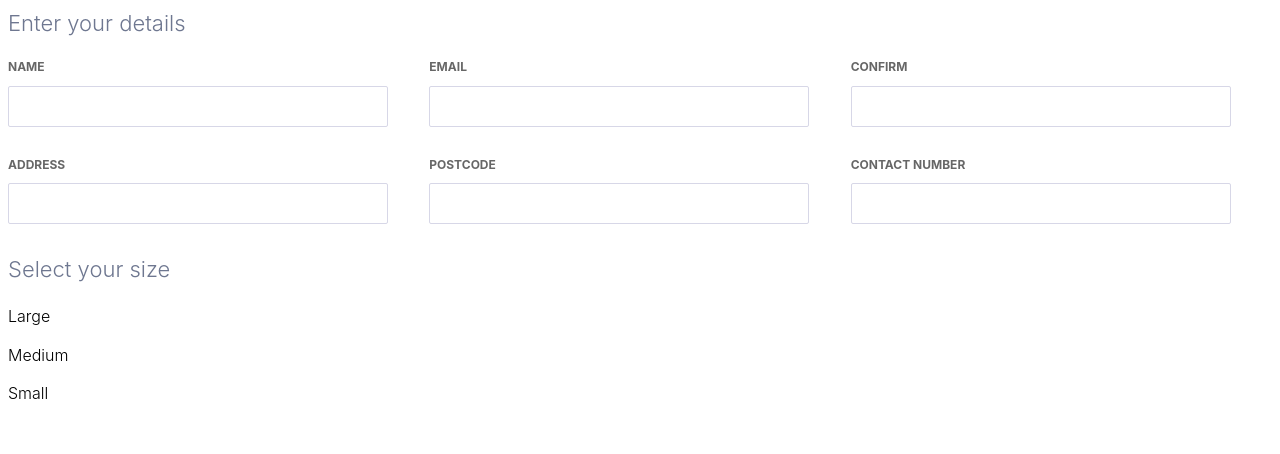
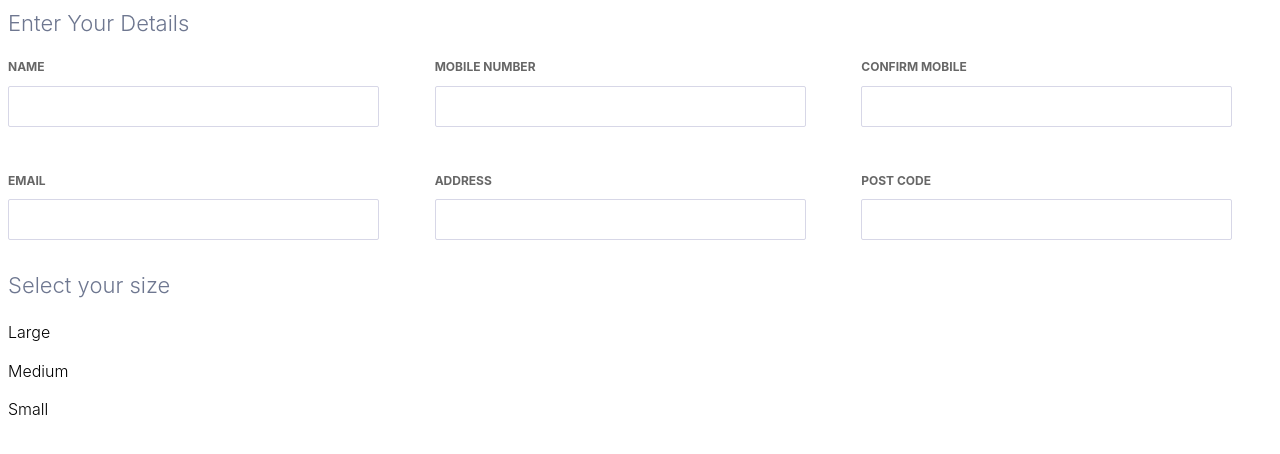
Before and after one commit to ryfprivate/pizza-creator-client, a React app: page / in a window 1280 px wide. Shown: the top 454 px of the page. Built offline with nearby package versions, Linux system fonts and the light colour scheme.

Commit message:
finish user input and each validation

```diff
--- a/src/components/App.js
+++ b/src/components/App.js
@@ -10,11 +10,42 @@ const Page = styled.div`
     Arial, sans-serif;
 `;
 class App extends React.Component {
+  constructor(props) {
+    super(props);
+
+    this.state = {
+      detailsFormData: {},
+      detailsFormDirty: false,
+    }
+
+    this.onDetailsFormDataChange = this.onDetailsFormDataChange.bind(this);
+  }
+
+  onDetailsFormDataChange(name, value) {
+    const { detailsFormData } = this.state;
+
+    const newDetailsFormData = {
+      ...detailsFormData,
+      [name]: value,
+    };
+
+    this.setState({
+      detailsFormData: newDetailsFormData,
+    });
+  }
+
   render() {
+
+    const { detailsFormData, detailsFormDirty } = this.state;
+
     return (
       <Page>
-        <Section title="Enter your details">
-          <DetailsForm />
+        <Section title="Enter Your Details">
+          <DetailsForm
+            data={detailsFormData}
+            dirty={detailsFormDirty}
+            onDataChange={this.onDetailsFormDataChange}
+          />
         </Section>
         <Section title="Select your size">
           <Sizes />
--- a/src/components/DetailsForm.js
+++ b/src/components/DetailsForm.js
@@ -1,27 +1,134 @@
-import React from "react";
+import React from 'react';
+import Input from './Input';
 import styled from "styled-components";
 
-import Input from "./Input";
-
-const Row = styled.div`
-  display: flex;
-  flex-direction: row;
-  flex-wrap: no-wrap;
+const DetailsFormDiv = styled.div`
+  display: grid;
+  grid-template-columns: repeat(3, 1fr);
+  grid-gap: 1rem;
 `;
 
-export default () => {
-  return (
-    <form>
-      <Row>
-        <Input label="NAME" />
-        <Input label="EMAIL" />
-        <Input label="CONFIRM" />
-      </Row>
-      <Row>
-        <Input label="ADDRESS" />
-        <Input label="POSTCODE" />
-        <Input label="CONTACT NUMBER" />
-      </Row>
-    </form>
-  );
-};
+export default class DetailsForm extends React.Component {
+  render() {
+    const { data, onDataChange, dirty } = this.props;
+
+    const confirmMobileValidationMessage = getValidationMessageForConfirmMobile(data.confirmMobile, data.mobile)
+
+    return (
+      <DetailsFormDiv>
+        <Input
+          label="Name"
+          value={data.name}
+          formDirty={dirty}
+          validate={data.name}
+          onChange={value => onDataChange('name', value)}
+          validationMessage="Please enter your name"
+        />
+        <Input
+          label="Mobile Number"
+          value={data.mobile}
+          formDirty={dirty}
+          validate={!getValidationMessageForMobile(data.mobile)}
+          onChange={value => onDataChange('mobile', value)}
+          validationMessage={getValidationMessageForMobile(data.mobile)}
+        />
+        <Input
+          label="Confirm Mobile"
+          value={data.confirmMobile}
+          formDirty={dirty}
+          validate={!confirmMobileValidationMessage}
+          onChange={value => onDataChange('confirmMobile', value)}
+          validationMessage={confirmMobileValidationMessage}
+        />
+        <Input
+          label="Email"
+          value={data.email}
+          formDirty={dirty}
+          validate={data.email}
+          validate={!getValidationMessageForEmail(data.email)}
+          onChange={value => onDataChange('email', value)}
+          validationMessage={getValidationMessageForEmail(data.email)}
+        />
+        <Input
+          label="Address"
+          value={data.address}
+          formDirty={dirty}
+          validate={data.address}
+          onChange={value => onDataChange('address', value)}
+          validationMessage="Please enter your Address"
+        />
+        <Input
+          label="Post Code"
+          value={data.postCode}
+          formDirty={dirty}
+          validate={!getValidationMessageForPostCode(data.postCode)}
+          onChange={value => onDataChange('postCode', value)}
+          validationMessage={getValidationMessageForPostCode(data.postCode)}
+        />
+      </DetailsFormDiv>
+    );
+  }
+}
+
+function validatePostCode(postCode) {
+  var re = /^\d{4}$/;
+  return re.test(String(postCode).toLowerCase());
+}
+
+function getValidationMessageForPostCode(postCode) {
+  if (!postCode) {
+    return 'Please enter your Post Code';
+  }
+
+  if (!validatePostCode(postCode)) {
+    return 'The Post Code format is invalid';
+  }
+
+  return '';
+}
+
+function validateEmail(email) {
+  var re = /^(([^<>()\[\]\\.,;:\s@"]+(\.[^<>()\[\]\\.,;:\s@"]+)*)|(".+"))@((\[[0-9]{1,3}\.[0-9]{1,3}\.[0-9]{1,3}\.[0-9]{1,3}\])|(([a-zA-Z\-0-9]+\.)+[a-zA-Z]{2,}))$/;
+  return re.test(String(email).toLowerCase());
+}
+
+function getValidationMessageForEmail(email) {
+  if (!email) {
+    return 'Please enter your Email';
+  }
+
+  if (!validateEmail(email)) {
+    return 'The Email format is invalid';
+  }
+
+  return '';
+}
+
+function validateMobile(mobile) {
+  var re = /^04\d{8}$/;
+  return re.test(String(mobile).toLowerCase());
+}
+
+function getValidationMessageForConfirmMobile(confirmMobile, mobile) {
+  if (!confirmMobile) {
+    return 'Please enter your Confirm Mobile';
+  }
+
+  if (confirmMobile !== mobile) {
+    return 'The Confirm Mobile is not same as Mobile Number';
+  }
+
+  return '';
+}
+
+function getValidationMessageForMobile(mobile) {
+  if (!mobile) {
+    return 'Please enter your Mobile';
+  }
+
+  if (!validateMobile(mobile)) {
+    return 'The Mobile format is invalid';
+  }
+
+  return '';
+}
--- a/src/components/Input.js
+++ b/src/components/Input.js
@@ -13,9 +13,12 @@ const Label = styled.label`
   color: rgba(0, 0, 0, 0.6);
   display: block;
   margin-bottom: 10px;
+  &.error {
+    color: #B00020;
+  }
 `;
 
-const Input = styled.input`
+const InputFrame = styled.input`
   width: 85%;
   background: #fff;
   border-radius: 2px;
@@ -25,11 +28,67 @@ const Input = styled.input`
   outline: none;
 `;
 
-export default ({ label }) => {
-  return (
-    <Container>
-      <Label>{label}</Label>
-      <Input type="text" />
-    </Container>
-  );
-};
+const ValidationErrorDiv = styled.div`
+  color: #B00020;
+  font-size: 14px;
+`
+
+// export default ({ label }) => {
+//   return (
+//     <Container>
+//       <Label>{label}</Label>
+//       <Input type="text" />
+//     </Container>
+//   );
+// };
+
+
+export default class Input extends React.Component {
+  constructor(props) {
+    super(props);
+
+    this.state = {
+      dirty: false,
+    };
+
+    this.onChange = this.onChange.bind(this);
+  }
+
+  onChange({ target: { value } }) {
+    const { onChange } = this.props;
+
+    this.setState({
+      dirty: true,
+    });
+
+    onChange(value);
+  }
+
+  render() {
+    const {
+      label,
+      value = '',
+      validate,
+      validationMessage,
+      formDirty,
+    } = this.props;
+
+    const {
+      dirty,
+    } = this.state;
+
+    const showError = !validate && (dirty || formDirty)
+
+    return (
+      <Container >
+        <Label className={showError && 'error'}>{label}</Label>
+        <InputFrame
+          value={value}
+          onChange={this.onChange}
+          type="text"
+        />
+        <ValidationErrorDiv>{showError && validationMessage}</ValidationErrorDiv>
+      </Container>
+    );
+  }
+}
```
